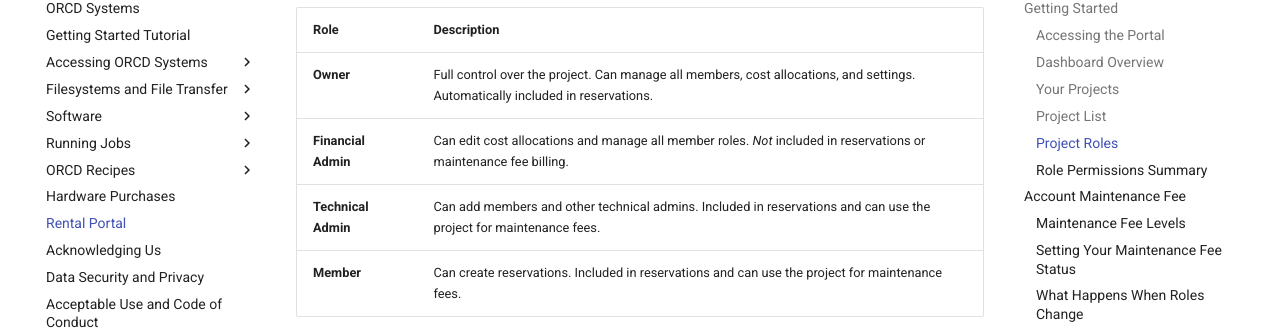
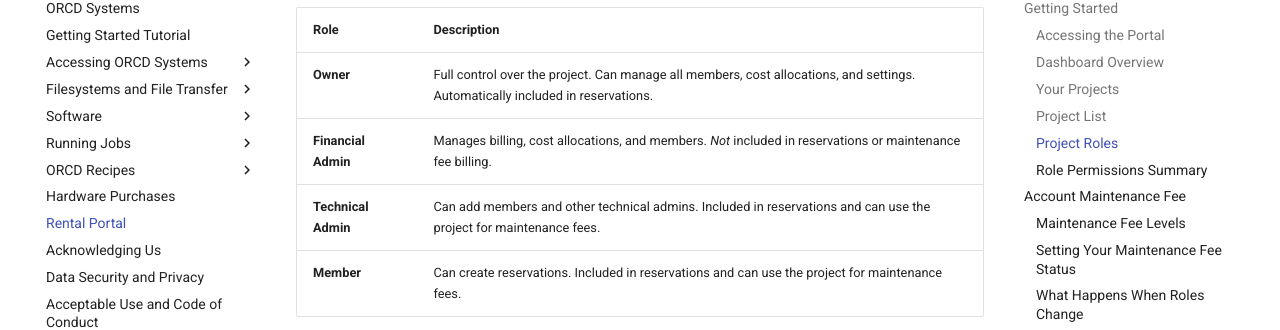
Before and after one commit to mit-orcd/orcd-docs-edit, an MkDocs documentation site: the page built from docs/rental-portal.md, in a window 1280 px wide and 900 px high, scrolled down 2482 px. Shown: the part 127-457 px from the top of the window. Built offline with MkDocs 1.6.1 and Material for MkDocs 9.7.7, drawn with Linux system fonts in a browser that asks for light colours; some of the changed text lies outside the part shown.

Commit message:
Add missing URLs and update Financial Admin description
- Add Create Project and Project Archive to Quick Reference URLs
- Update Financial Admin description: "Manages billing, cost allocations, and members"

```diff
--- a/docs/rental-portal.md
+++ b/docs/rental-portal.md
@@ -86,7 +86,7 @@
 | Role | Description |
 |------|-------------|
 | **Owner** | Full control over the project. Can manage all members, cost allocations, and settings. Automatically included in reservations. |
-| **Financial Admin** | Can edit cost allocations and manage all member roles. *Not* included in reservations or maintenance fee billing. |
+| **Financial Admin** | Manages billing, cost allocations, and members. *Not* included in reservations or maintenance fee billing. |
 | **Technical Admin** | Can add members and other technical admins. Included in reservations and can use the project for maintenance fees. |
 | **Member** | Can create reservations. Included in reservations and can use the project for maintenance fees. |
 
```
Also changed, not shown: other parts of docs/rental-portal.md (+2 -0 lines).
